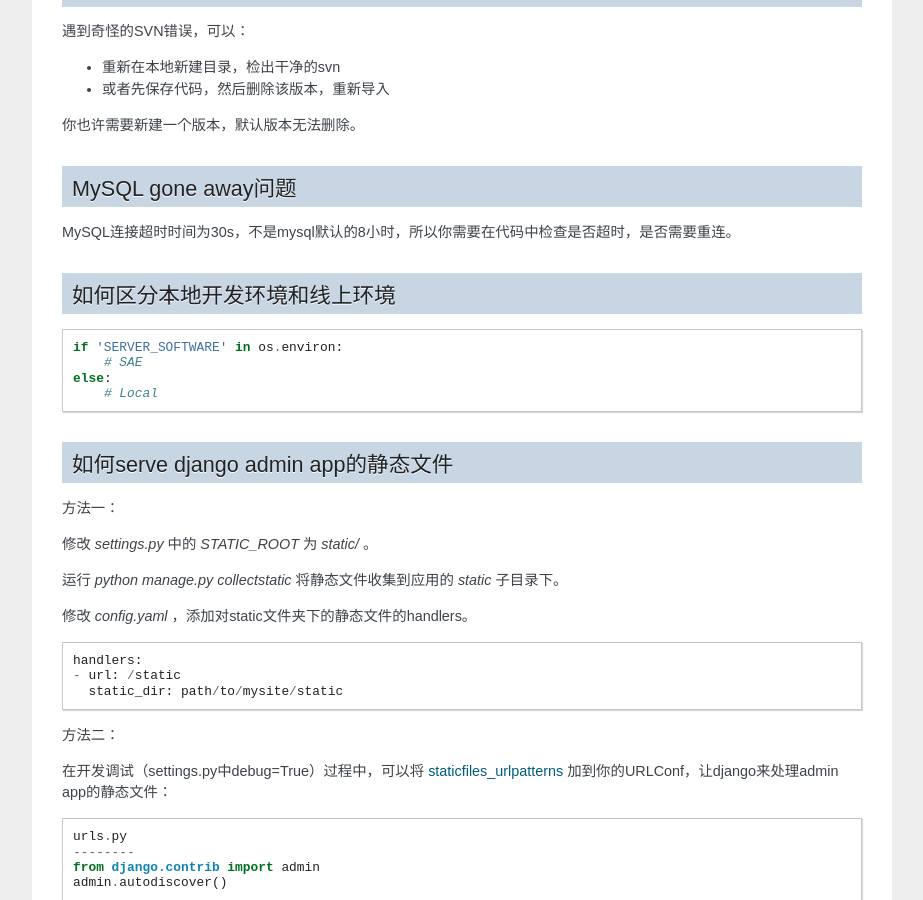
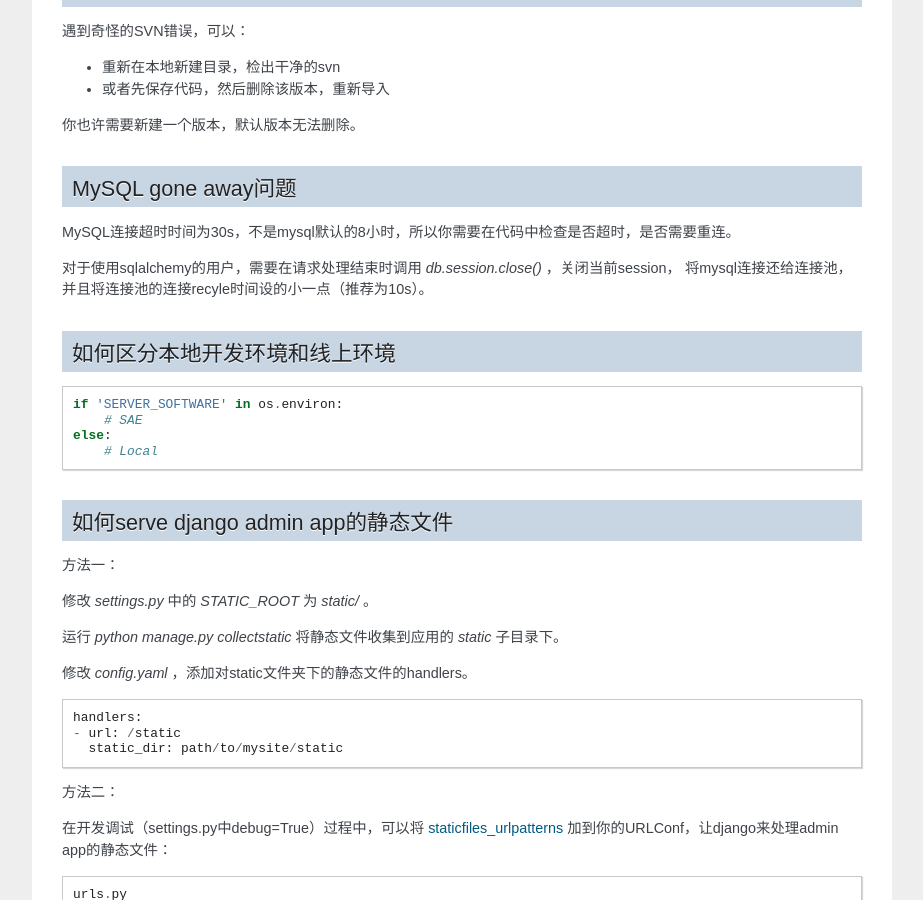
Before and after one commit to sinacloud/sae-python-dev-guide, a Sphinx documentation site: the page built from docs/faq.rst, in a window 1280 px wide and 900 px high, scrolled down 1711 px. Shown: the whole window, without its empty margins (198-1121 px from the left). Built offline with Sphinx 7.4.7, drawn with Linux system fonts in a browser that asks for light colours.

Commit message:
How to handle mysql gone away problem in sqlalchemy

```diff
--- a/docs/faq.rst
+++ b/docs/faq.rst
@@ -114,6 +114,9 @@
 ----------------------
 
 MySQL连接超时时间为30s，不是mysql默认的8小时，所以你需要在代码中检查是否超时，是否需要重连。
+
+对于使用sqlalchemy的用户，需要在请求处理结束时调用 `db.session.close()` ，关闭当前session，
+将mysql连接还给连接池，并且将连接池的连接recyle时间设的小一点（推荐为10s）。
 
 如何区分本地开发环境和线上环境
 -------------------------------------
```
